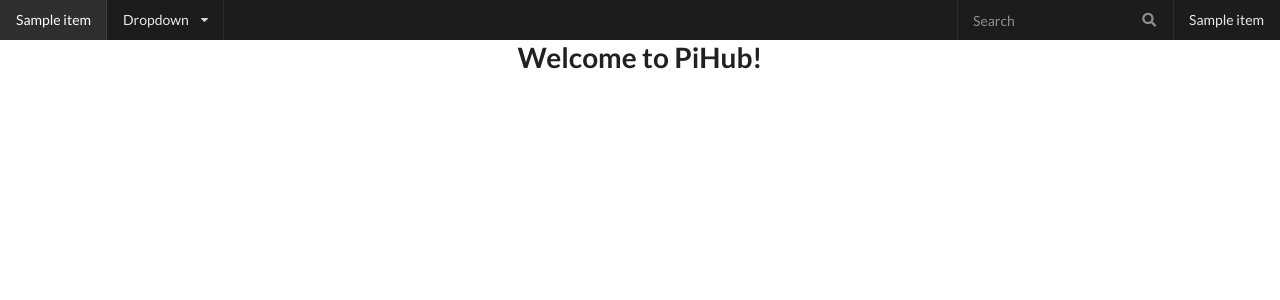
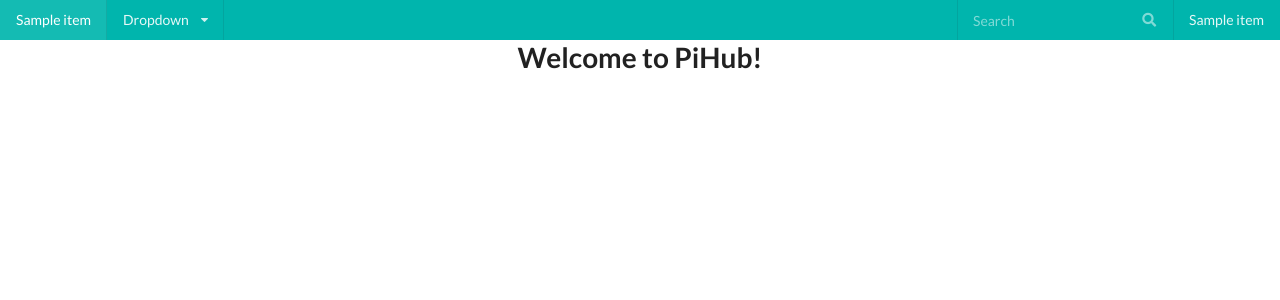
Before and after one commit to NiklasRosenstein/pihub-core, a Python web app: template templates/pihub-core/dashboard.html in a window 1280 px wide. Shown: the top 300 px of the page. Run offline with Jinja, Linux system fonts and the light colour scheme; the template is opened without the code that fills it: most values are stand-ins (such as "Sample title", 1, 10 or a date in 2020); some libraries are stand-ins or nearby versions.

Commit message:
use Semantic UI teal color for menu

```diff
--- a/templates/pihub-core/dashboard.html
+++ b/templates/pihub-core/dashboard.html
@@ -1,6 +1,6 @@
 {%extends "pihub-core/base.html"%}
 {%block html_body%}
-  <div class="ui fixed inverted menu">
+  <div class="ui fixed inverted menu teal">
     {%for item in dashboard.left_menu%}
     <a class="item" href="{{item.url}}">{{item.name}}</a>
     {%endfor%}
```
